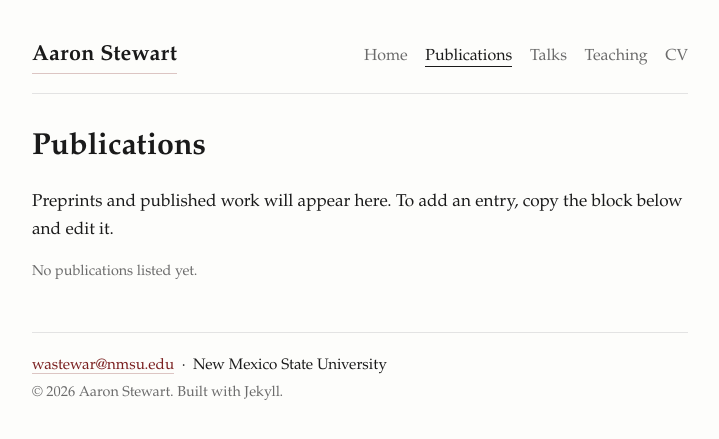
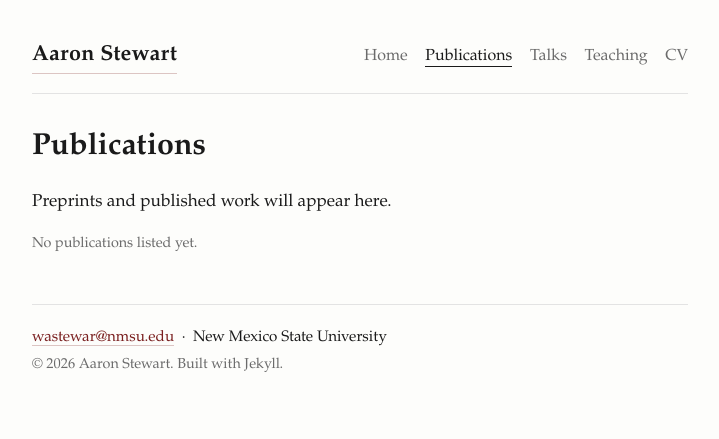
Before and after one commit to waaronstewart/waaronstewart.github.io, a Jekyll site: the page built from publications.md, in a window 1280 px wide. Shown: the top 439 px of the page, without its empty margins (280-999 px from the left). Built offline with Jekyll 4.4.1, drawn with Linux system fonts in a browser that asks for light colours.

Commit message:
Simplify publications.md by removing entry instructions
Removed instructions for adding entries to publications.

```diff
--- a/publications.md
+++ b/publications.md
@@ -5,8 +5,7 @@ permalink: /publications/
 description: "Publications and preprints by Aaron Stewart."
 ---
 
-Preprints and published work will appear here. To add an entry, copy the block
-below and edit it.
+Preprints and published work will appear here.
 
 <!-- ===== Template — duplicate per paper, newest first =====
 <div class="entry">
```
